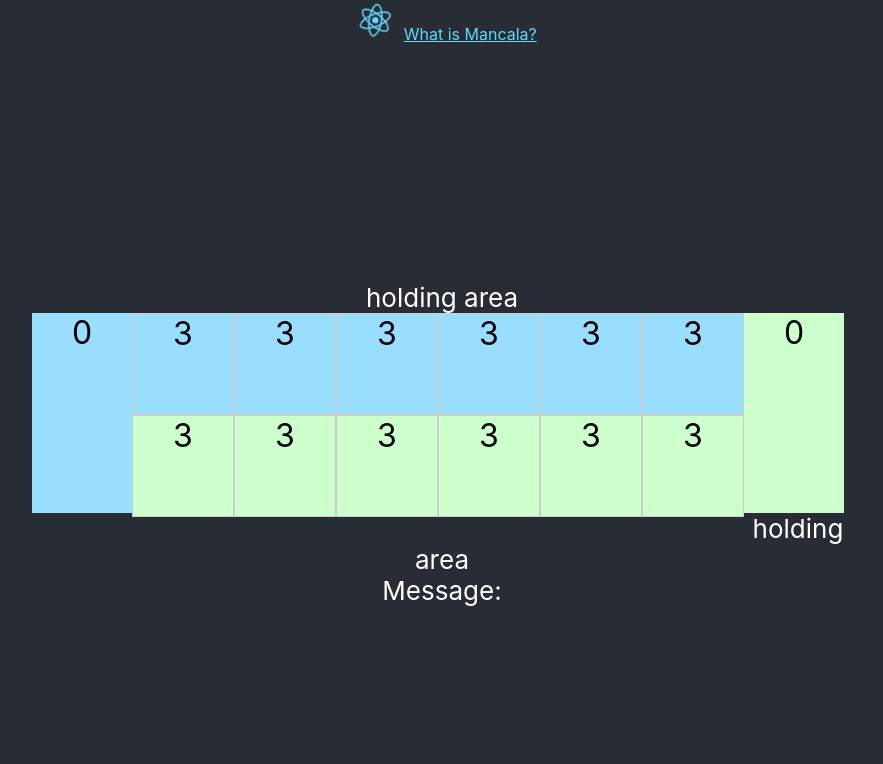
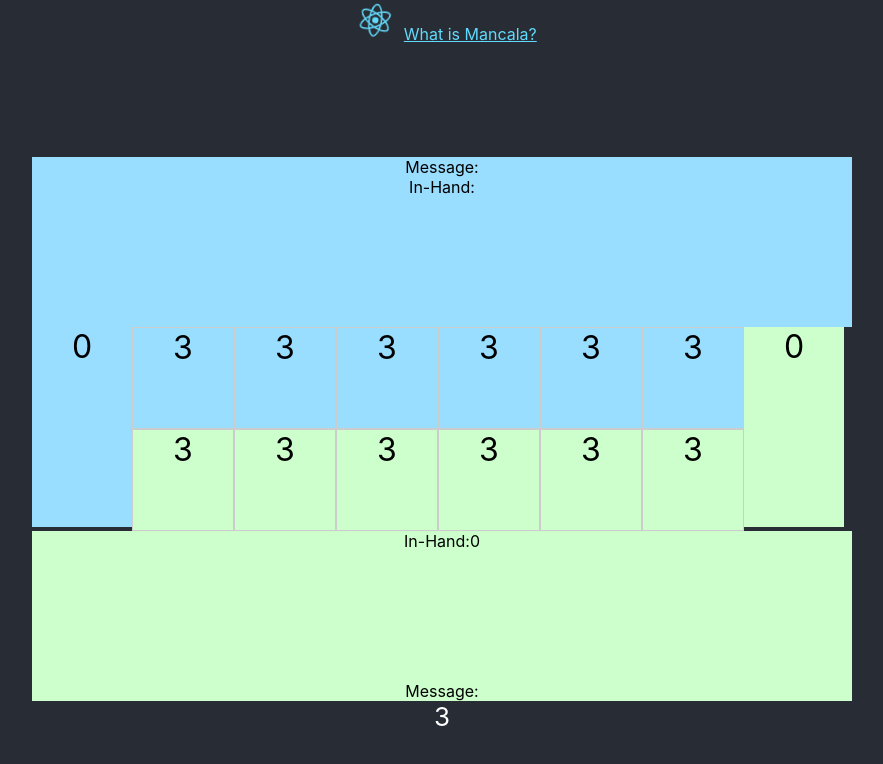
Before and after one commit to jedi1118/mancala-react, a React (Create React App) app: page / in a window 1280 px wide. Shown: the top 764 px of the page, without its empty margins (198-1081 px from the left). Built offline with nearby package versions, Linux system fonts and the light colour scheme.

Commit message:
refactor

```diff
--- a/src/Mancala.js
+++ b/src/Mancala.js
@@ -10,6 +10,8 @@ class Mancala extends React.Component {
 
         this.DEFAULT_SEEDS = 3;// initial seeds to start with
         this.MAX_PITS = 6;
+        this.PLAYER_1 = 0;
+        this.PLAYER_2 = 1;
         let player1Pits = [], player2Pits = [];
         // generate "pits"
         for (let i = 0; i < this.MAX_PITS; i++) {
@@ -23,8 +25,11 @@ class Mancala extends React.Component {
         this.state = {
             active: 0, // set active player
             message: '',
-            data: [player1Pits, player2Pits]// array, so we can access player data by player id
+            data: { 0: player1Pits, 1: player2Pits},// array, so we can access player data by player id
+            holding: 0,//{0: 0, 1: 0}// both side holds 0 seeds at the beginning
+            foo: player1Pits[0]
         };
+        this.moves = [];// a list of moves - data[player1Pits, player2Pits], to be displayed one at a time with setInterval
     }
     // generate pit data, we will consider "store" to be a special "pit",
     // this makes coding rule easier...?
@@ -38,8 +43,55 @@ class Mancala extends React.Component {
             isStore: isStore || false
         };
     }
-    pitClicked = (data) =>{
-        console.log('pit', this, data);
+    getOtherPlayer() {
+        let otherSide = this.state.active+1;
+        if (otherSide > 1) {
+            otherSide /= 2;
+        }
+        return otherSide;
+    }
+    addMove(data, seedsInHand) {
+        // make new copy of move data
+        //let newHolding = seedsInHand;//{0: 0, 1: 0};
+    //    // let holdingCopy = Object.assign({}, this.state.holding);
+        //newHolding[playerSide] = seedsInHand;
+        let dataCopy = Object.assign({}, data);
+        console.log('addMove', dataCopy[this.state.active][0]);
+
+        this.moves.push({data: dataCopy, holding: seedsInHand/*newHolding*/});
+    }
+    // removeMove() {
+    //     const aMove = this.moves.shift();
+    //     // display the more
+    //     this.setState({data: aMove});
+    // }
+    showMoves() {
+        console.log('showMoves', this.moves.length);
+        if (this.moves.length > 0) {
+            const aMove = this.moves.shift();
+            // display the more
+            console.log('show a move', aMove.data[0]);
+            this.setState({data: aMove.data, holding: aMove.holding});
+        }
+
+        // this.intervalRef = setInterval( ()=>{
+        //     if (this.moves.length > 0) {
+        //         const aMove = this.moves.shift();
+        //         // display the more
+        //         console.log('show a move', aMove.data[0][0]);
+        //         this.setState({});
+        //         this.setState({data: aMove.data, holding: aMove.holding});
+        //     }
+        //     if (this.moves.length === 0) {
+        //         console.log('showMoves: clear', this.moves.length);
+        //         clearInterval(this.intervalRef);
+        //         return;
+        //     }
+
+        // }, 1000);
+    }
+    pitClicked = (data) => {
+        console.log('pitClicked', this, data);
         if (data.player !== this.state.active) {// TODO: auto hide message
             this.setState({ message: 'Click on a Pit on your side.'});
             return;
@@ -47,15 +99,29 @@ class Mancala extends React.Component {
         this.setState({ message: ''});
 
         // make a copy of the player's pits
-        let playerPits = Object.assign([], this.state.data[this.state.active]);
+        // let dataCopy = JSON.parse(JSON.stringify(this.state.data))
+        let dataCopy = Object.assign({}, this.state.data);
+        console.log('compare', dataCopy === this.state.data);
+        let playerPits = dataCopy[this.state.active];
         let seedsInHand = playerPits[data.idx].seeds;// seeds in in-hand
         playerPits[data.idx].seeds = 0;// pickup all - 0 out seeds in clicked pit
+        // set seeds in-hand
+        // let holding = seedsInHand0;//{0: 0, 1: 0};
+        // holding[this.state.active] = seedsInHand;
+        // add to the moves list
+        console.log('compare 2', dataCopy[this.state.active]);
+        this.setState({data: dataCopy});
+        this.setState({foo: dataCopy[0][0]});
+        // this.addMove(dataCopy, seedsInHand);
+        // this.showMoves();
+
         let startIdx = data.idx+1;// starting pit to drop seed
-        console.log('pitClicked: player=', this.state.active, ' clicked:', data.idx, ' startIdx=', startIdx);
-        this.playMove(seedsInHand, playerPits, startIdx);
+        // console.log('pitClicked: player=', this.state.active, ' clicked:', data.idx, ' startIdx=', startIdx);
+        // this.playTurn(dataCopy/*playerPits*/, seedsInHand, this.state.active, startIdx);
     }
-    playMove = (seedsInHand, playerPits, startIdx) => {
-        console.log('@@@playMove, side=', playerPits[0].player, ' seedsInHand:', seedsInHand);
+    playTurn = (data, seedsInHand, playerSide, startIdx) => {
+        let playerPits = data[playerSide];
+        console.log('@@@playTurn, side=', playerSide, ' startIdx:',startIdx, ' seedsInHand:', seedsInHand, ' moves:', this.moves.length);
         // try drop seed 1 by 1 into active player pits(including store)
         let idx = startIdx;
         while (seedsInHand > 0 && idx < playerPits.length) {
@@ -63,10 +129,18 @@ class Mancala extends React.Component {
             // 1. not a store - any pit
             // 2. a store, and belong to active player
             // TODO: create steps for each pit change, then play it back with a delay
+
             if (!playerPits[idx].isStore || (playerPits[idx].isStore && playerPits[idx].player === this.state.active)) {
                 playerPits[idx].seeds++;
                 seedsInHand--;
-                console.log('-> place seed:', seedsInHand, ' pit:', playerPits[idx]);
+            //     let newHolding = {0: 0, 1: 0};
+            //    // let holdingCopy = Object.assign({}, this.state.holding);
+            //    newHolding[playerSide] = seedsInHand;
+            //     let dataCopy = Object.assign({}, data);
+            //     this.moves.push({data: dataCopy, holding: newHolding});
+                // add to move data
+                this.addMove(data, seedsInHand);
+                console.log('-> place seed:', seedsInHand, ' pit:', playerPits[idx], ' moves:', this.moves.length);
             }
             // when seeds in-hand are empty, pickup all seeds from current pit again
             // if (seedsInHand === 0) {
@@ -75,24 +149,31 @@ class Mancala extends React.Component {
             // }
             idx++;
         }
+        // TODO: once finished turn, play back moves 1 by 1
         // create a copy of all pits
-        let dataCopy = Object.assign([], this.state.data);
-        let side = playerPits[0].player;
-        dataCopy[side] = playerPits;
-        // update state with new pits data
-        this.setState({data: dataCopy});
+        // let dataCopy = Object.assign({}, this.state.data);
+        // //let side = playerPits[0].player;
+        // dataCopy[side] = playerPits;
+        // // update state with new pits data
+        // this.setState({data: dataCopy});
 
         // still have seeds in-hand, play other side of pits
-        if (seedsInHand > 0) {
-            let otherPlayer = this.state.active+1;
-            if (otherPlayer > 1) {
-                otherPlayer /= 2;
-            }
-            let otherPlayerPits = Object.assign([], this.state.data[otherPlayer]);
-            console.log('    switch side:', ' side:', otherPlayer, ' seedsInHand=', seedsInHand, );
-            this.playMove(seedsInHand, otherPlayerPits, 0);
-        }
+        // if (seedsInHand > 0) {
+        //     let otherSide = this.state.active+1;
+        //     if (otherSide > 1) {
+        //         otherSide /= 2;
+        //     }
+        //     let otherSidePits = Object.assign({}, this.state.data[otherSide]);
+        //     console.log('    switch side:', ' side:', otherSide, ' seedsInHand=', seedsInHand, );
+        //     this.playTurn(seedsInHand, otherSidePits, 0);
+        //}
+        // this.setState({holding: seedsInHand});
+        this.showMoves();
     }
+    // shouldComponentUpdate(prevProps, prevState) {
+    //         console.log('shouldComponentUpdate');
+    //         return true
+    // }
     render() {
         // generate UI components
         let player1UI = [], player2UI = [];
@@ -107,18 +188,22 @@ class Mancala extends React.Component {
         player2UI.reverse();
         // pit order goes counter clockwise, need to reverse the other side
         return <div>
-                            <div>holding area</div>
             <div id="mancala-game">
-                    <Store config={this.state.data[1][this.MAX_PITS]}/>
+                <div className="message player1">Message:{this.state.message}</div>
+                <div className="holding-area  player1">In-Hand:{this.PLAYER_2 === this.state.active ? this.state.holding: ''}</div>
+                <div>
+                    <Store config={this.state.data[this.PLAYER_2][this.MAX_PITS]}/>
                     <div className="pit-container">
                         <ul>{player2UI}</ul>
                         <ul>{player1UI}</ul>
                     </div>
-                    <Store config={this.state.data[0][this.MAX_PITS]}/>
+                    <Store config={this.state.data[this.PLAYER_1][this.MAX_PITS]}/>
                 </div>
-                <div>holding area</div>
-                <div id="message">Message:{this.state.message}</div>
-                </div>;
+                <div className="holding-area player0">In-Hand:{this.PLAYER_1 === this.state.active ? this.state.holding: ''}</div>
+                <div className="message player0">Message:{this.state.message}</div>
+            </div>
+            <div>{this.state.foo.seeds}</div>
+        </div>
     }
 }
 
--- a/src/Pit.js
+++ b/src/Pit.js
@@ -8,11 +8,27 @@ class Pit extends React.Component {
         this.state = {
             config: props.config
         };
+        if (this.state.config.player === 0 && this.state.config.idx === 0) {
+            console.log('#######', props);
+        }
     }
     handlePitClick = () => {
         this.props.click(this.state.config);
     }
-
+    shouldComponentUpdate(prevProps, prevState) {
+        // if (this.state.config.player === 0 && this.state.config.idx === 0) {
+        //     console.log('shouldComponentUpdate:prevProps:', prevProps);
+        //     console.log("shouldComponentUpdate: state:", prevState.config, ' now:', this.state.config);
+        //     console.log("shouldComponentUpdate: seeds:", prevState.config.seeds, ' now:', this.state.config.seeds);
+        //     return true;
+        // }
+        if (prevState.config.seeds !== this.state.config.seeds) {
+            console.log('shouldComponentUpdate');
+            return true;
+        } else {
+            return false;
+        }
+    }
     render() {
         return <li
             className={`pit player${this.state.config.player}`}
--- a/src/Store.js
+++ b/src/Store.js
@@ -10,7 +10,7 @@ class Store extends React.Component {
         };
     }
     render() {
-        console.log('store', this.state.config.player);
+        // console.log('store', this.state.config.player);
         return <div className={`store player${this.state.config.player}`}>{this.state.config.seeds}</div>
     }
 }
--- a/src/mancala.css
+++ b/src/mancala.css
@@ -3,6 +3,11 @@
     min-width: 820px;
     font-size: 1rem;
     color: #000;
+    clear: both;
+}
+.holding-area {
+    clear: both;
+    height: 150px;
 }
 .pit-container {
     float: left;
```
